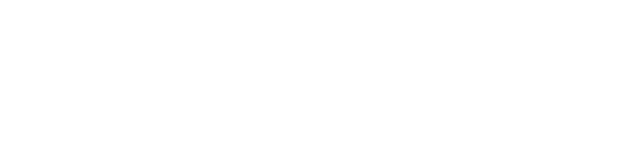
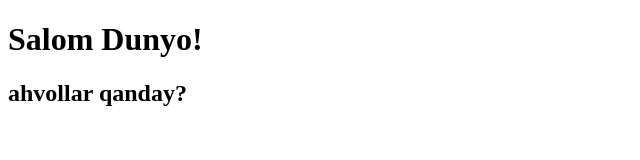
Before and after one commit to ItCenter37/example, a plain HTML site: page index.html in a window 1280 px wide. Shown: the whole page, without its empty margins (0-640 px from the left). Drawn offline with Linux system fonts and the light colour scheme.

Commit message:
h2 elementi yaratilib stil berildi.

```diff
--- a/index.html
+++ b/index.html
@@ -8,6 +8,7 @@
     <link rel="stylesheet" href="./style.css">
 </head>
 <body>
-
+    <h1>Salom Dunyo!</h1>
+    <h2>ahvollar qanday?</h2>
 </body>
 </html>
```
